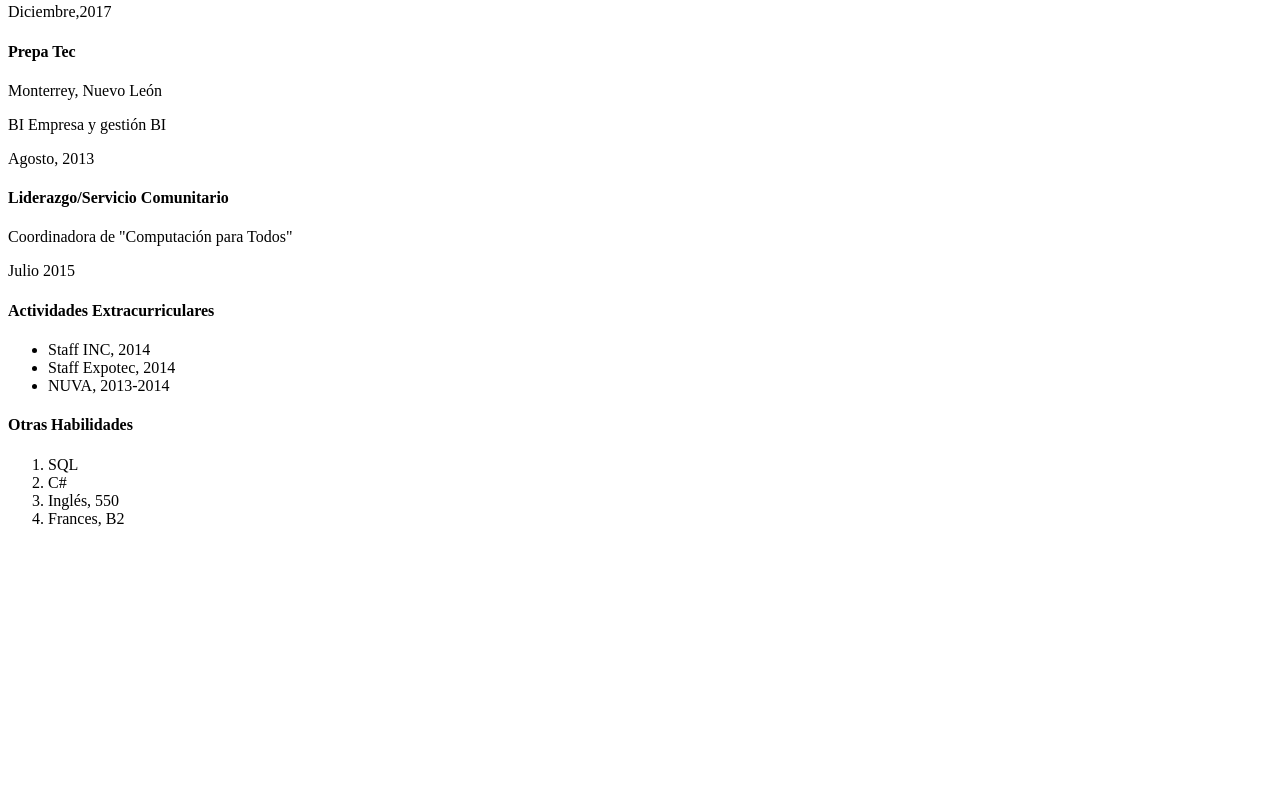
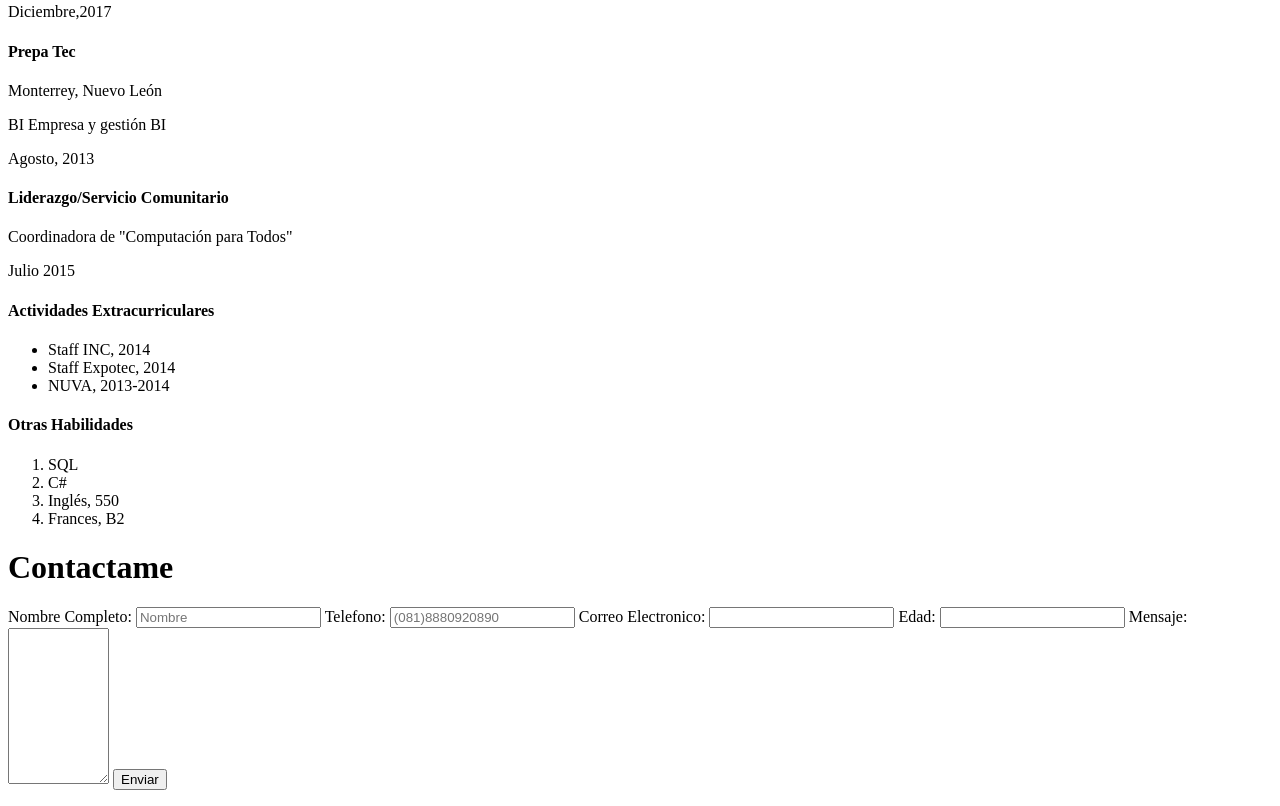
Before and after one commit to LuzFernanda/LuzFernanda.github.io, a plain HTML site: page index.html in a window 1280 px wide. Shown: the part 573-1379 px from the top of the page. Before the commit the page ends 1117 px from the top, so only its background shows below. Drawn offline with Linux system fonts and the light colour scheme.

Commit message:
Update index.html

```diff
--- a/index.html
+++ b/index.html
@@ -1,6 +1,12 @@
 <html>
 <head>
 	<meta charset ="utf-8">
+	<meta name ="description" content ="CV y formulario de contacto">
+	<meta name="keywords" content ="formularios, DesafioLatam, CV">
+	<meta name="author" content ="Luz Arriaga">
+	<meta property ="og:title" content ="CV Luz">
+	<meta property ="og:type" content ="website CV">
+    <meta property ="og: image" content ="https://scontent-dfw1-1.xx.fbcdn.net/hphotos-xfl1/v/t1.0-9/11051875_10206025106167905_399849525117707236_n.jpg?oh=cb2927f9c4f1bc4dfc0c8eccd2478ed0&oe=5726B099">
 	<title>CV Luz Arriaga</title>
 </head>
 <body>
@@ -28,5 +34,34 @@
 		<li>Inglés, 550</li>
 		<li>Frances, B2</li>
 	</ol>
+
+	<h1>Contactame</h1>
+	<form>
+		<label for "txtNombre">Nombre Completo: </label>
+        <input type ="text" name ="txtNombre" placeholder ="Nombre"> </input>
+
+        <label for "txtTelefono">Telefono: </label>
+        <input type ="text" name ="txtTelefono" placeholder ="(081)8880920890"> </input>
+
+        <label for="correo"> Correo Electronico: </label>
+        <input type ="email" name="correo"></input>
+
+        <label for="edad"> Edad: </label>
+        <input type ="number" name="edad" ></input>
+
+		<label for"mensaje">Mensaje:</label>
+         <textarea name="mensaje" rows ="10" cols ="10"></textarea>
+
+         <input type ="submit" value ="Enviar"></input>
+	</form>
+	<script>
+  (function(i,s,o,g,r,a,m){i['GoogleAnalyticsObject']=r;i[r]=i[r]||function(){
+  (i[r].q=i[r].q||[]).push(arguments)},i[r].l=1*new Date();a=s.createElement(o),
+  m=s.getElementsByTagName(o)[0];a.async=1;a.src=g;m.parentNode.insertBefore(a,m)
+  })(window,document,'script','//www.google-analytics.com/analytics.js','ga');
+
+  ga('create', 'UA-73818583-1', 'auto');
+  ga('send', 'pageview');
+</script>
 </body>
 </html>
```
